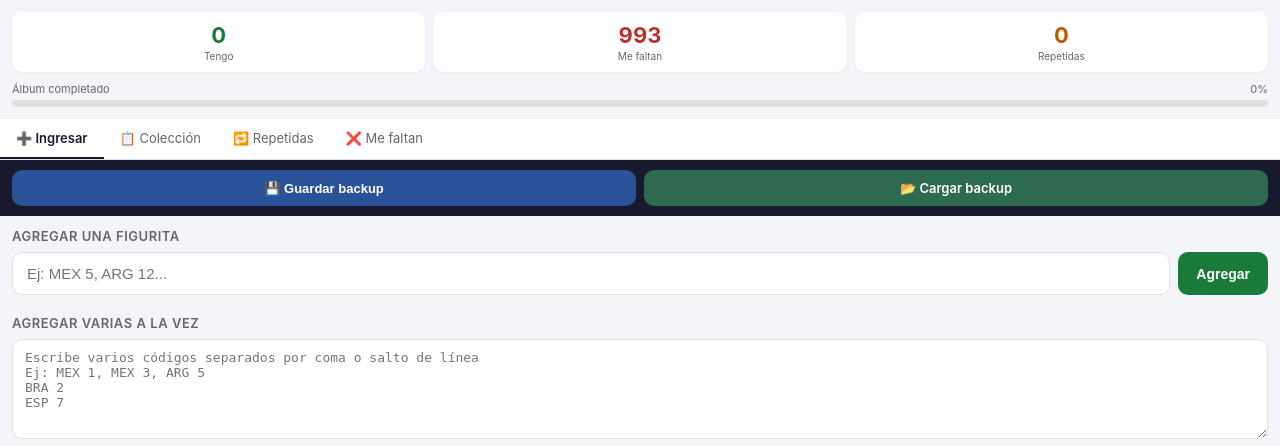
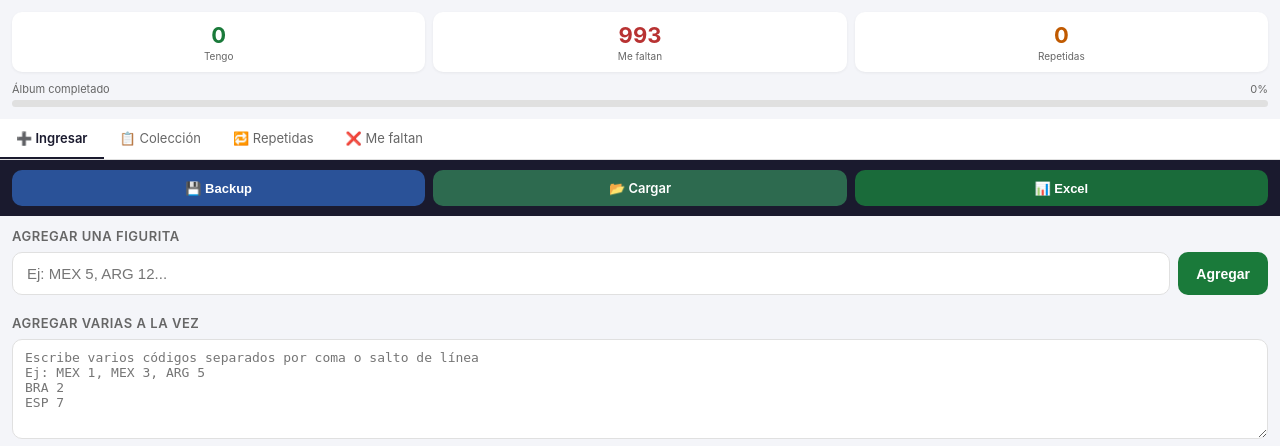
Before and after one commit to jocyy2332/panini2026, a Flask app: page / in a window 1280 px wide. Shown: the part 59-505 px from the top of the page. Run offline with Flask 3, Linux system fonts and the light colour scheme.

Commit message:
Update index.html

```diff
--- a/templates/index.html
+++ b/templates/index.html
@@ -139,12 +139,15 @@
 <!-- BACKUP BAR -->
 <div id="backup-bar" style="display:flex;gap:8px;padding:10px 12px;background:#1a1a2e;">
   <button onclick="exportBackup()" style="flex:1;background:#2a5298;color:#fff;border:none;padding:10px;border-radius:10px;font-size:13px;font-weight:600;cursor:pointer;">
-    💾 Guardar backup
+    💾 Backup
   </button>
   <label style="flex:1;background:#2d6a4f;color:#fff;border:none;padding:10px;border-radius:10px;font-size:13px;font-weight:600;cursor:pointer;text-align:center;display:flex;align-items:center;justify-content:center;gap:6px;">
-    📂 Cargar backup
+    📂 Cargar
     <input type="file" accept=".json" onchange="importBackup(this)" style="display:none">
   </label>
+  <button onclick="exportExcel()" style="flex:1;background:#1a6b3a;color:#fff;border:none;padding:10px;border-radius:10px;font-size:13px;font-weight:600;cursor:pointer;">
+    📊 Excel
+  </button>
 </div>
 <div id="backup-msg" style="display:none;padding:8px 12px;font-size:12px;text-align:center;"></div>
 
@@ -206,6 +209,11 @@ let openTeam = null;
 let colFilter = 'todas';
 let history = [];
 
+
+
+async function exportExcel() {
+  window.location.href = '/api/export/excel';
+}
 
 async function exportBackup() {
   window.location.href = '/api/export';
@@ -480,7 +488,7 @@ function groupTeams() {
     ["J",[{code:"ARG",name:"Argentina"},{code:"ALG",name:"Argelia"},{code:"AUT",name:"Austria"},{code:"JOR",name:"Jordania"}]],
     ["K",[{code:"POR",name:"Portugal"},{code:"COD",name:"RD Congo"},{code:"UZB",name:"Uzbekistán"},{code:"COL",name:"Colombia"}]],
     ["L",[{code:"ENG",name:"Inglaterra"},{code:"CRO",name:"Croacia"},{code:"GHA",name:"Ghana"},{code:"PAN",name:"Panamá"}]],
-    ["FW",[{code:"FW",name:"Especiales FIFA"}]],
+    ["FW",[{code:"FWC",name:"FIFA World Cup"},{code:"CC",name:"Coca-Cola"}]],
   ];
   return Object.fromEntries(GROUPS);
 }
```
